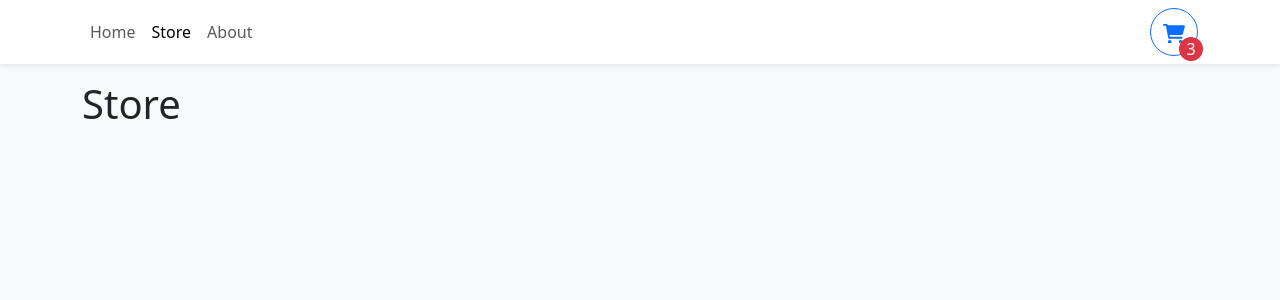
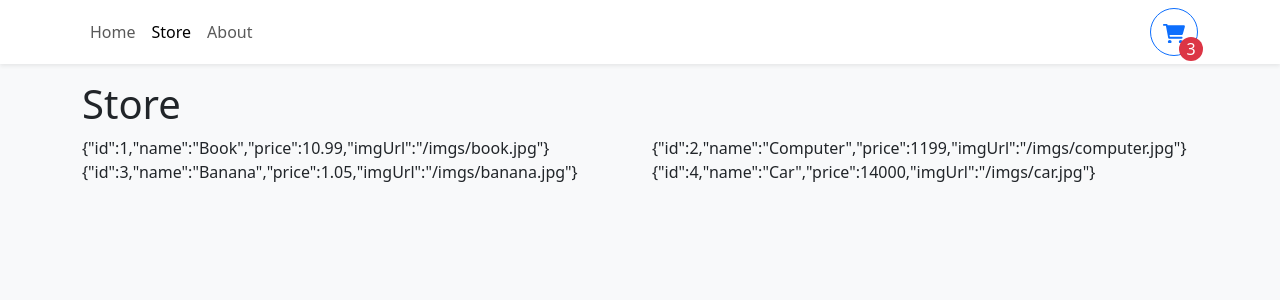
Before and after one commit to halleluyahadesuyi/ecommerce-store-shopping-cart, a React (Vite) app: page /store in a window 1280 px wide. Shown: the top 300 px of the page. Built offline with nearby package versions, Linux system fonts and the light colour scheme.

Commit message:
Map in each item json data into store

```diff
--- a/src/pages/Store.tsx
+++ b/src/pages/Store.tsx
@@ -1,3 +1,16 @@
+import { Col, Row } from "react-bootstrap"
+import storeItems from "../data/items.json"
+
 export function Store() {
-    return <h1>Store</h1>
+    return (
+        <>
+            <h1>Store</h1>
+            <Row>
+                {storeItems.map(item => (
+                    <Col>{JSON.stringify(item)}</Col>
+                ))
+                }
+            </Row>
+        </>
+    )
 }
```
